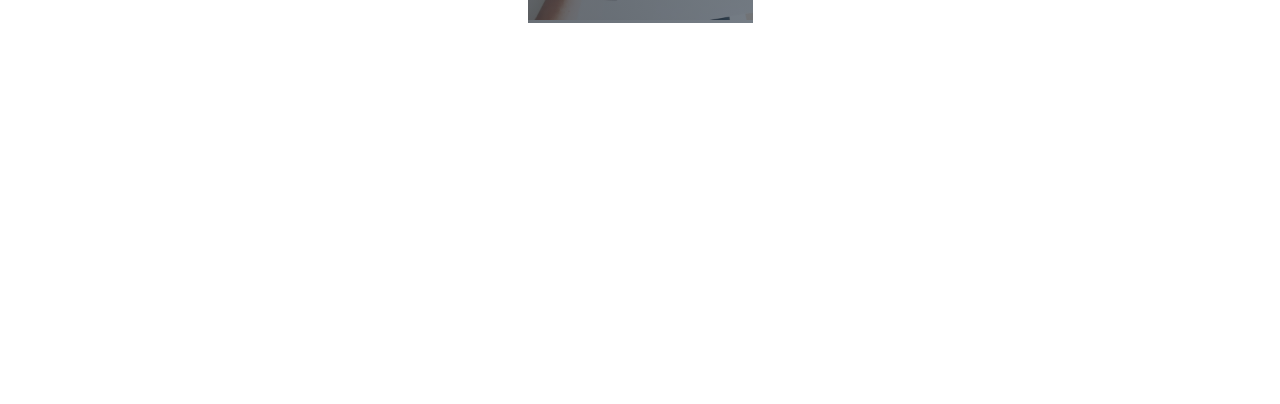
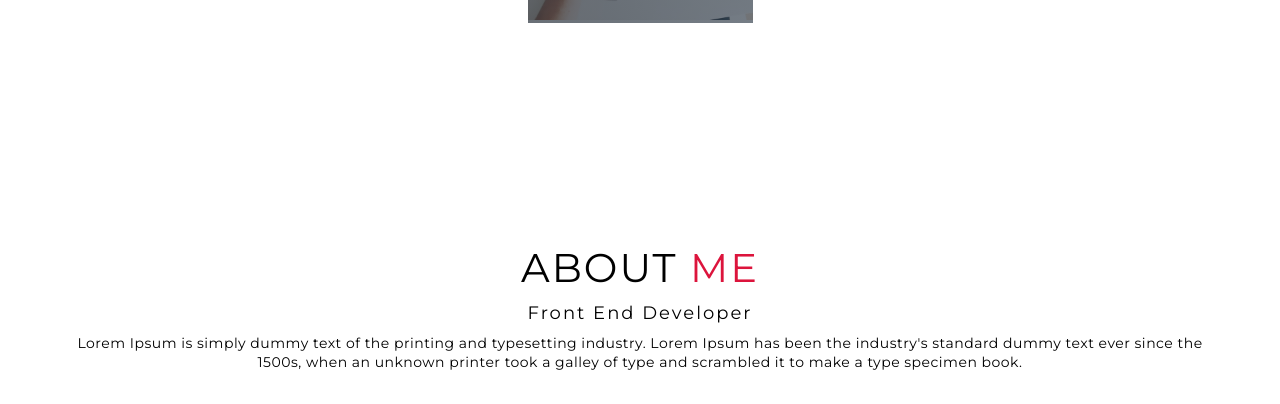
Before and after one commit to 93virus/Portfolio, a PHP site: page / in a window 1280 px wide. Shown: the part 6096-6500 px from the top of the page. Before the commit the page ends 6119 px from the top, so only its background shows below. Run offline with PHP 8.4, Linux system fonts and the light colour scheme.

Commit message:
about final

```diff
--- a/index.html
+++ b/index.html
@@ -116,6 +116,22 @@
     </section>
     <!-- End of project section -->
 
-
+    <!-- About Section -->
+    <section id="about">
+        <div class="about container">
+            <div class="col-left">
+                <div class="about-img">
+                    <img src="./img/my2.jpeg" alt="img">
+                </div>
+            </div>
+            <div class="col-right">
+                <h1 class="section-title">About <span>me</span></h1>
+                <h2>Front End Developer</h2>
+                <p>Lorem Ipsum is simply dummy text of the printing and typesetting industry. Lorem Ipsum has been the industry's standard dummy text ever since the 1500s, when an unknown printer took a galley of type and scrambled it to make a type specimen book.</p>
+                <a href="#" class="cta">Download Resume</a>
+            </div>
+        </div>
+    </section>
+    <!-- End of About Section -->
 </body>
 </html>
--- a/style.css
+++ b/style.css
@@ -299,6 +300,66 @@
 /* End of Projects Section */
 
 
+/* About Section */
+#about .about {
+    flex-direction: column-reverse;
+    text-align: center;
+    max-width: 1200px;
+    margin: 0 auto;
+    padding: 100px 20px;
+}
+
+#about .col-left {
+    width: 250px;
+    height: 360px;
+}
+
+#about .col-right {
+    width: 100%;
+}
+
+#about .col-right h2 {
+    font-size: 1.8rem;
+    font-weight: 500;
+    letter-spacing: .2rem;
+    margin-bottom: 10px;
+}
+
+#about .col-right p {
+    color: #000;
+    margin-bottom: 20px;
+}
+
+#about .col-right .cta {
+    color: #000;
+    margin-bottom: 50px;
+    padding: 10px 20px;
+    font-size: 2rem;
+}
+
+#about .col-left .about-img {
+    height: 100%;
+    width: 100%;
+    position: relative;
+    border: 10px solid #fff;
+}
+
+#about .col-left .about-img::after {
+    content: '';
+    position: absolute;
+    left: -33px;
+    top: 19px;
+    height:98%;
+    width: 98%;
+    border: 7px solid crimson;
+    z-index: -1;
+}
+
+/* End of About Section */
+
+
+
+
 
 /* KeyFrames */
 @keyframes text_reveal_box {
```
Also changed, not shown: other parts of style.css (+18 -17 lines), img/hero-bg.png (deleted), img/img-2.png (deleted), img/my2.jpeg (added).
